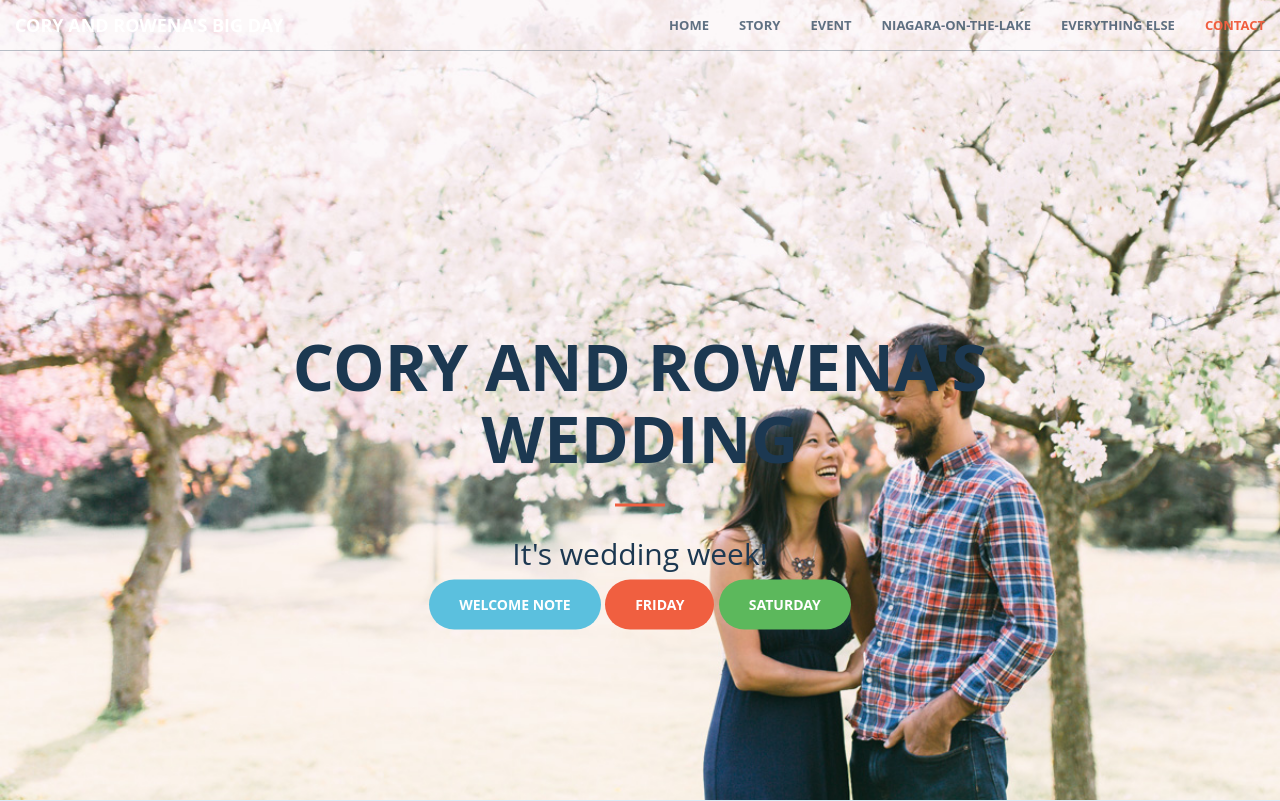
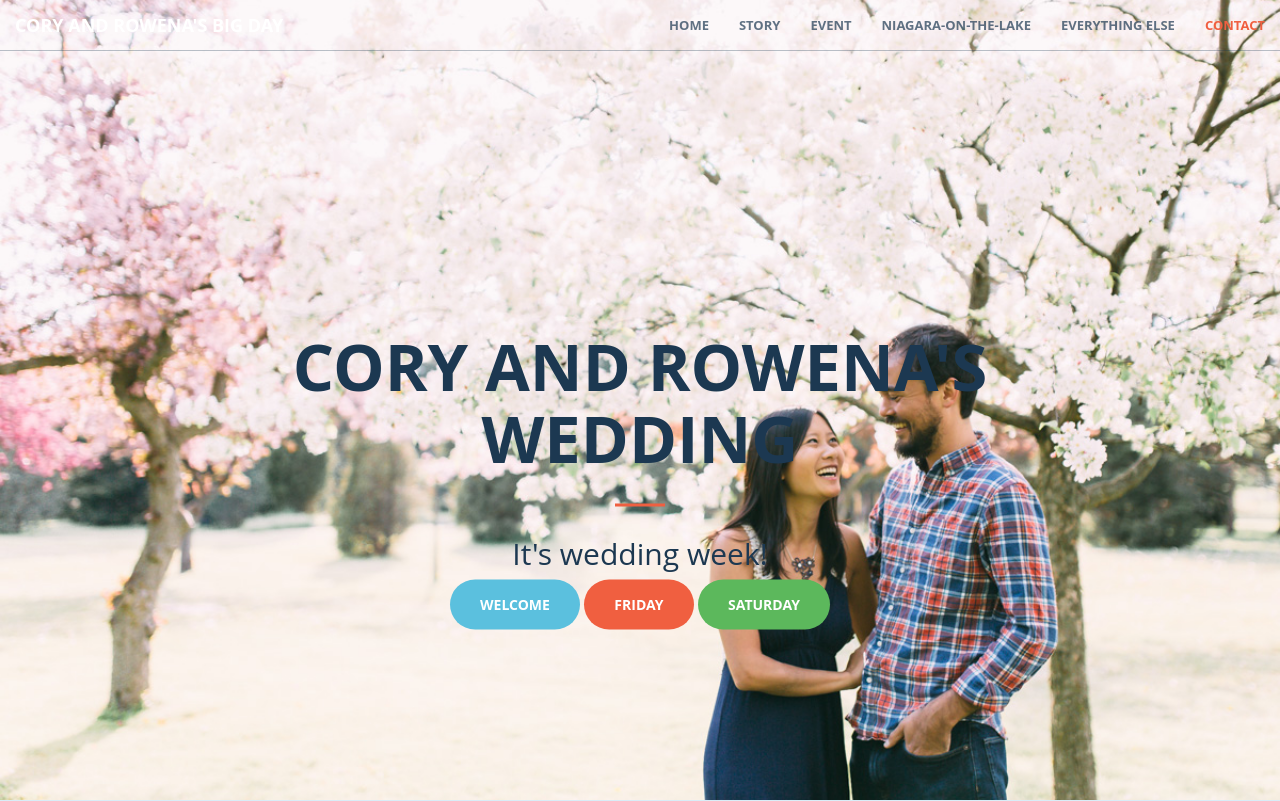
Before and after one commit to ygreif/django-wedding-website, a Django app: template bigday/templates/home.html in a window 1280 px wide. Shown: the top 801 px of the page. Run offline with Django 3.2, Linux system fonts and the light colour scheme; the template is opened without the code that fills it, so the values that code supplies are empty; some libraries are stand-ins or nearby versions.

Commit message:
shorten text

```diff
--- a/bigday/templates/home.html
+++ b/bigday/templates/home.html
@@ -51,7 +51,7 @@
                 <h1>Cory and Rowena's Wedding</h1>
                 <hr>
                 <h2>It's wedding week!</h2>
-                <a href="#welcome" class="btn btn-info btn-xl page-scroll">Welcome Note</a>
+                <a href="#welcome" class="btn btn-info btn-xl page-scroll">Welcome</a>
                 <a href="#event" class="btn btn-primary btn-xl page-scroll">Friday</a>
                 <a href="#saturday-event" class="btn btn-success btn-xl page-scroll">Saturday</a>
             </div>
```
